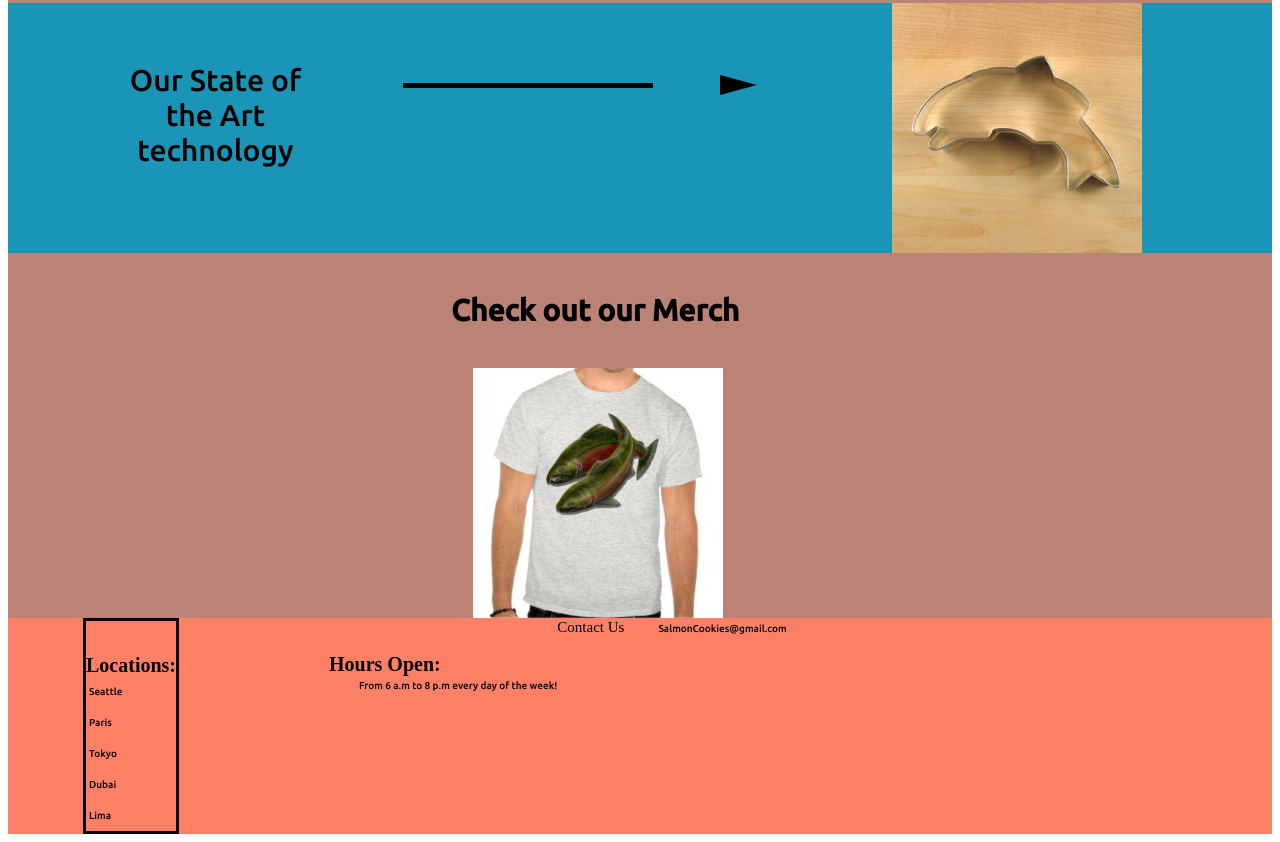
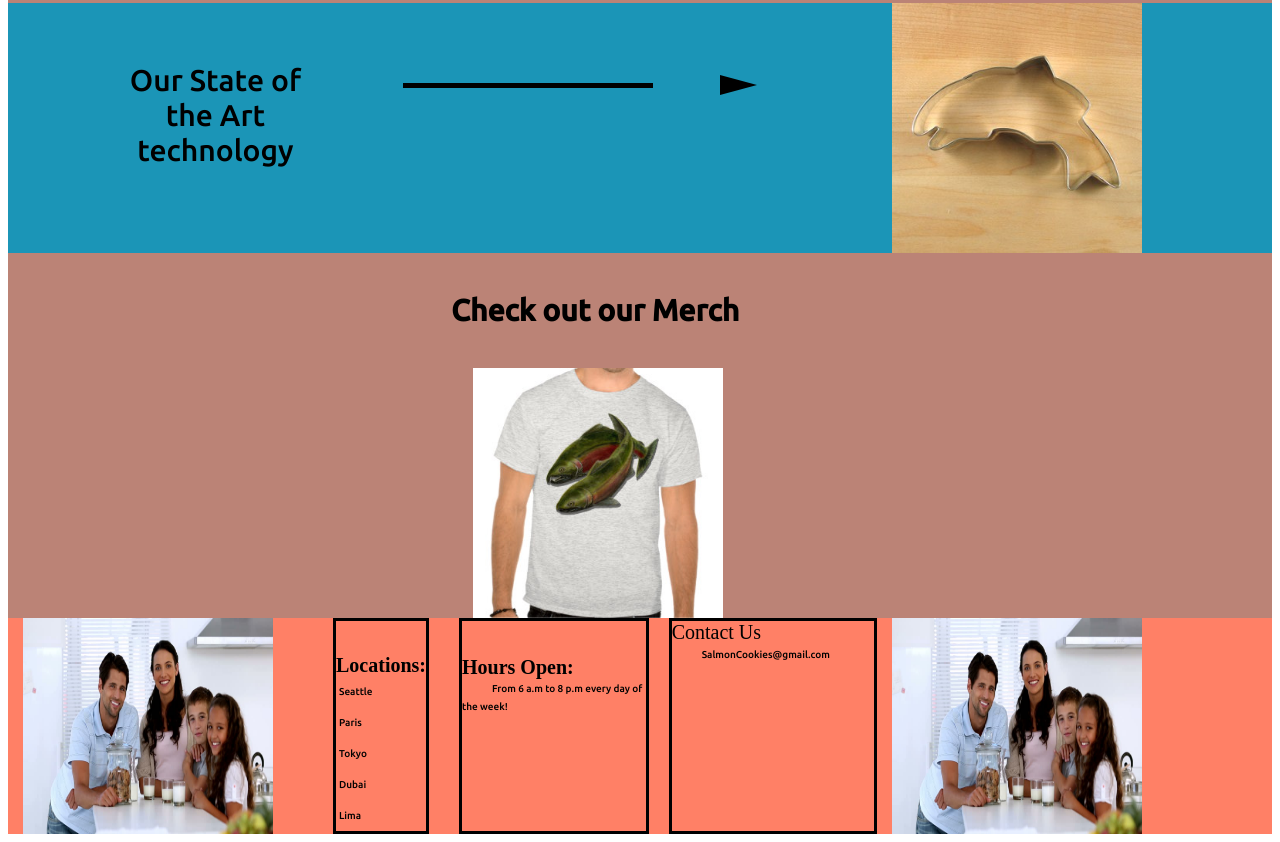
Before and after one commit to Mehtab228/cookie-stand, a plain HTML site: page index.html in a window 1280 px wide. Shown: the part 653-1495 px from the top of the page. Drawn offline with Linux system fonts and the light colour scheme; a web font is replaced by a local one.

Commit message:
finished CSS

```diff
--- a/index.html
+++ b/index.html
@@ -45,6 +45,8 @@
     <img src="assets/shirt.jpeg" alt="Shirt with a Salmon">
 </section>
 <footer>
+    <div id="full-footer">
+    <img src="assets/family.jpeg" alt="family">
     <div id="footerdiv">
     <div id="locations">
         <h5>Locations:</h5>
@@ -63,6 +65,8 @@
         <p>SalmonCookies@gmail.com</p>
     </div>
 </div>
+<img src="/assets/family.jpeg" alt="Family">
+    </div>
 </footer>
     <script src="app.js"></script>
 </body>
--- a/style1.css
+++ b/style1.css
@@ -113,7 +113,7 @@ p {
  }
 
  #locations {
-     margin-left: 75px;
+     margin-left: -70px;
      display: flex;
      flex-direction: column;
     }
@@ -139,7 +139,8 @@ margin-bottom: -1px;
  }
 
  #hoursopen {
-    margin-left: 150px;
+    margin-left: 30px;
+    border: black 3px solid;
  }
 
  #hoursopen p {
@@ -157,7 +158,7 @@ margin-bottom: -1px;
 
  h7 {
 font-style: 'Rubik';
-font-size: 15px;
+font-size: 20px;
 margin-bottom: -1px;
  }
 
@@ -170,3 +171,13 @@ margin-bottom: -1px;
  #locations {
    border: black solid;
  }
+
+ #full-footer {
+   display: flex;
+   justify-content: center;
+ }
+
+ #contact {
+   border: black 3px solid;
+   margin-left: 20px;
+ }
```
Also changed, not shown: style.css (+6 -3 lines).
